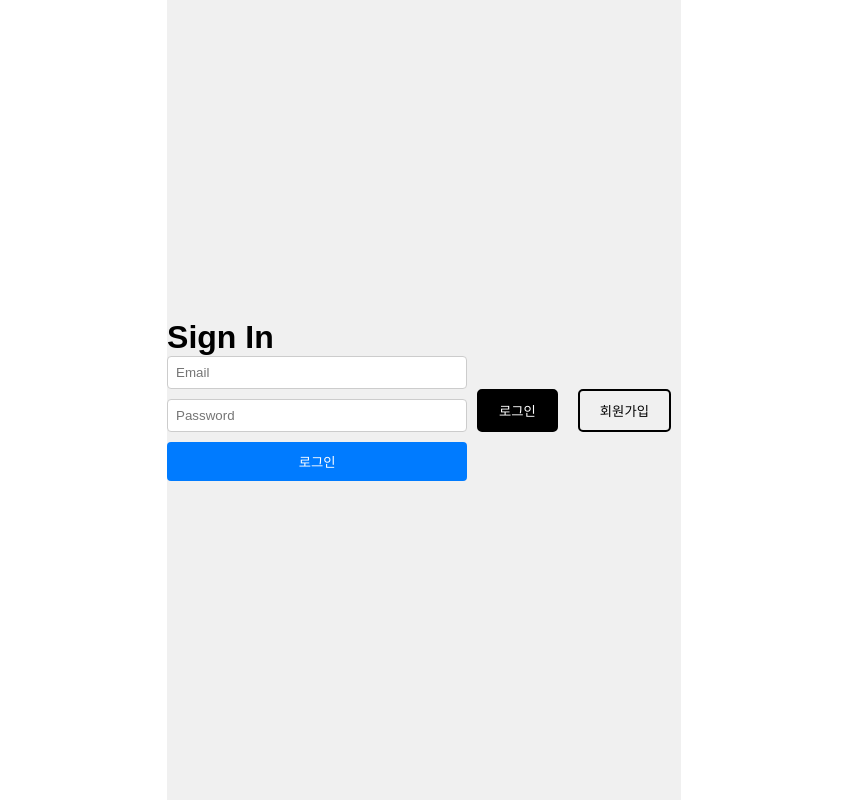
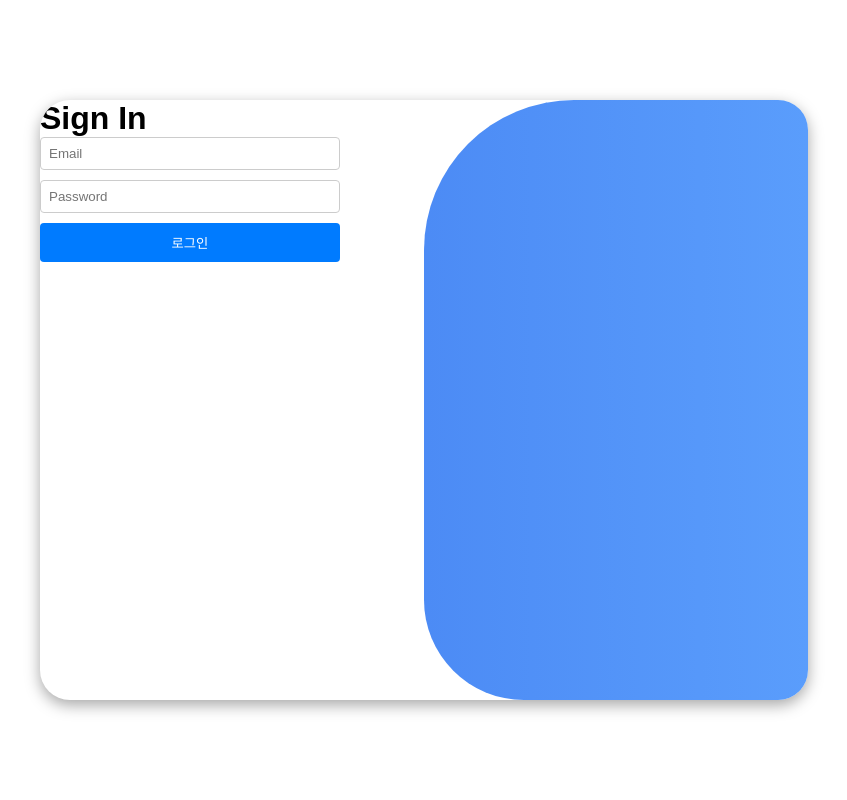
Before and after one commit to ChatTalk/Chat-Client, a React (Create React App) app: page / in a window 1280 px wide. Shown: the whole page, without its empty margins (216-1063 px from the left). Built offline with nearby package versions, Linux system fonts and the light colour scheme.

Commit message:
refactor: css 재적용

```diff
--- a/src/components/AuthContainer.tsx
+++ b/src/components/AuthContainer.tsx
@@ -1,34 +1,101 @@
 import React, { useState } from 'react';
 import styled from 'styled-components';
 import SignUp from './SignUp';
-import SignIn from './SingIn';
+import SignIn from './SignIn';
 
 const Container = styled.div`
+  background-color: #fff;
+  border-radius: 30px;
+  box-shadow: 0 5px 15px rgba(0, 0, 0, 0.35);
+  position: relative;
+  overflow: hidden;
+  width: 768px;
+  max-width: 100%;
+  height: 600px;
+`;
+
+const FormContainer = styled.div<{ active?: boolean }>`
+  position: absolute;
+  top: 0;
+  height: 100%;
+  transition: all 0.6s ease-in-out;
+  width: 50%;
+  z-index: ${({ active }) => (active ? 2 : 1)};
+  left: ${({ active }) => (active ? '50%' : '0')};
+  opacity: ${({ active }) => (active ? 1 : 0)};
+  transform: ${({ active }) => (active ? 'translateX(-100%)' : 'translateX(0)')};
+`;
+
+const ToggleContainer = styled.div<{ active: boolean }>`
+  position: absolute;
+  top: 0;
+  left: 50%;
+  width: 50%;
+  height: 100%;
+  overflow: hidden;
+  transition: all 0.6s ease-in-out;
+  border-radius: ${({ active }) => (active ? '0 150px 100px 0' : '150px 0 0 100px')};
+  z-index: 1000;
+  transform: ${({ active }) => (active ? 'translateX(-100%)' : 'translateX(0)')};
+`;
+
+const Toggle = styled.div`
+  background-color: #4c8bf5;
+  height: 100%;
+  background: linear-gradient(to right, #5a9dfc, #4c8bf5, #5a9dfc);
+  color: #fff;
+  position: relative;
+  left: -100%;
+  height: 100%;
+  width: 200%;
+  transform: translateX(0);
+  transition: all 0.6s ease-in-out;
+`;
+
+const TogglePanel = styled.div<{ right?: boolean }>`
+  position: absolute;
+  width: 50%;
+  height: 100%;
   display: flex;
   align-items: center;
   justify-content: center;
-  height: 100vh;
-  background-color: #f0f0f0;
-`;
-
-const ToggleContainer = styled.div`
-  display: flex;
-  justify-content: center;
-  margin-top: 20px;
+  flex-direction: column;
+  padding: 0 30px;
+  text-align: center;
+  top: 0;
+  transform: ${({ right }) => (right ? 'translateX(0)' : 'translateX(-200%)')};
+  transition: all 0.6s ease-in-out;
 `;
 
 const Button = styled.button`
-  background-color: transparent;
-  border: 2px solid #000;
-  color: #000;
-  padding: 10px 20px;
-  margin: 0 10px;
-  border-radius: 5px;
-  cursor: pointer;
+  background-color: #4c8bf5;
+  color: #fff;
+  font-size: 15px;
+  padding: 10px 45px;
+  border: 1px solid transparent;
+  border-radius: 8px;
+  font-weight: 600;
+  letter-spacing: 0.5px;
+  text-transform: uppercase;
+  margin-top: 10px;
+  transition: background-color 0.3s ease, transform 0.3s ease, cursor 0.3s ease;
 
-  &.active {
-    background-color: #000;
-    color: #fff;
+  &:hover {
+    background-color: #3b73e8;
+    transform: scale(1.05);
+    cursor: pointer;
+  }
+
+  &:active {
+    background-color: #2d5acc;
+    transform: scale(0.95);
+    cursor: grabbing;
+  }
+
+  &.hidden {
+    background-color: transparent;
+    border-color: #fff;
+    font-size: 15px;
   }
 `;
 
@@ -37,10 +104,25 @@ const AuthContainer: React.FC = () => {
 
   return (
     <Container>
-      {isLogin ? <SignIn /> : <SignUp />}
-      <ToggleContainer>
-        <Button className={isLogin ? 'active' : ''} onClick={() => setIsLogin(true)}>로그인</Button>
-        <Button className={!isLogin ? 'active' : ''} onClick={() => setIsLogin(false)}>회원가입</Button>
+      <FormContainer active={isLogin}>
+        <SignIn />
+      </FormContainer>
+      <FormContainer active={!isLogin}>
+        <SignUp />
+      </FormContainer>
+      <ToggleContainer active={!isLogin}>
+        <Toggle>
+          <TogglePanel>
+            <h2>Remember Account?</h2>
+            <p>로그인해서 대화를 나눠보세요!</p>
+            <Button className="hidden" onClick={() => setIsLogin(true)}>로그인</Button>
+          </TogglePanel>
+          <TogglePanel right>
+            <h2>Let's Communicate!</h2>
+            <p>간단한 회원가입 후, 대화에 참여하세요!</p>
+            <Button className="hidden" onClick={() => setIsLogin(false)}>회원가입</Button>
+          </TogglePanel>
+        </Toggle>
       </ToggleContainer>
     </Container>
   );
```
Also changed, not shown: src/components/SignIn.tsx (renamed from src/components/SingIn.tsx).
